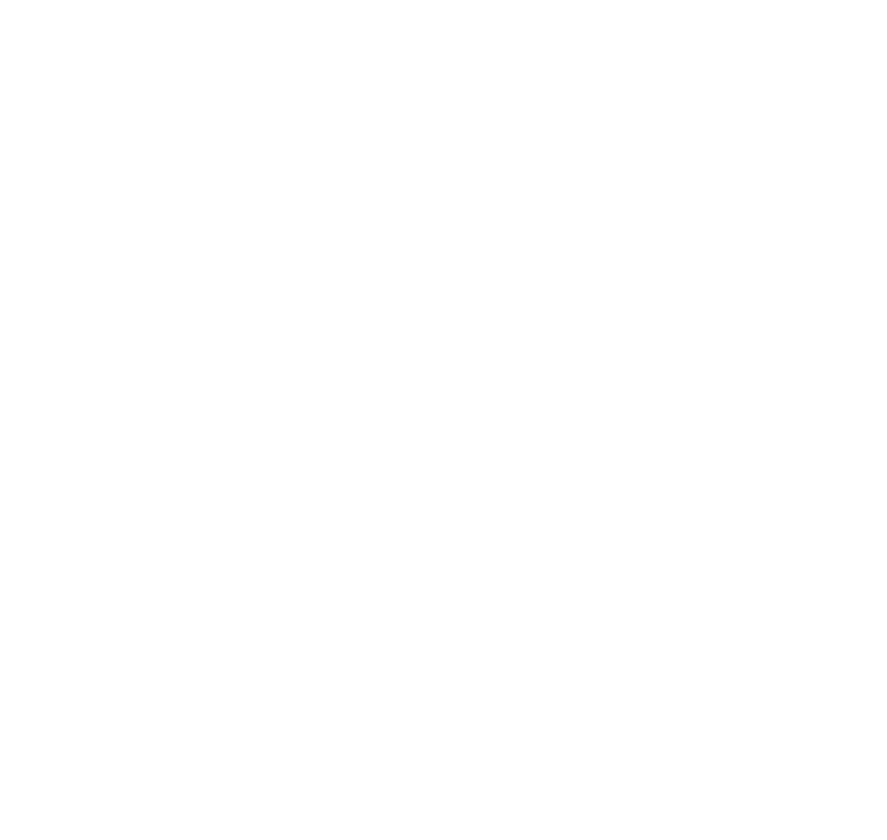
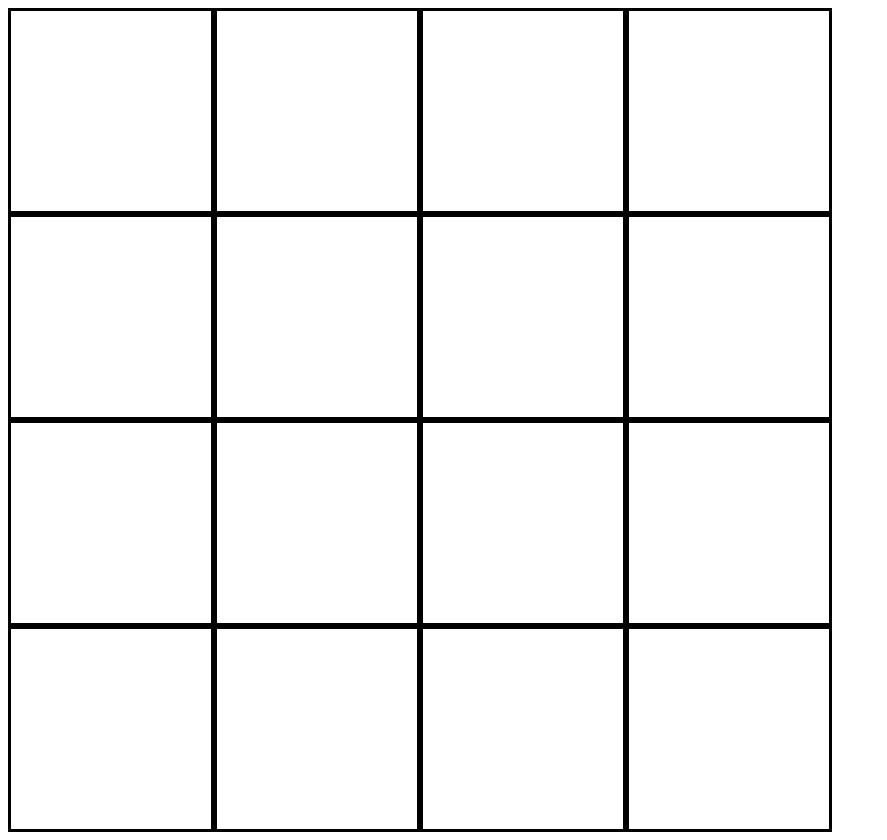
Before and after one commit to Chocol8/odin-etch-a-sketch, a plain HTML site: page index.html in a window 1280 px wide. Shown: the whole page, without its empty margins (0-887 px from the left). Before the commit the page ends 800 px from the top, so only its background shows below. Drawn offline with Linux system fonts and the light colour scheme.

Commit message:
created css file, added css file link to html, created loop for divs

```diff
--- a/index.html
+++ b/index.html
@@ -4,8 +4,8 @@
         <meta charset="utf-8">
         <title>Etch-a-sketch</title>
         <script src="scripts.js" defer></script>
+        <link rel="stylesheet" href="styles.css">
     </head>
     <body>
-
     </body>
 </html>
--- a/scripts.js
+++ b/scripts.js
@@ -0,0 +1,10 @@
+for (let i=1; i<=4; i++){
+    const container = document.createElement("div");
+    container.className = "container";
+    document.body.appendChild(container);
+    for (let j=1; j<=4; j++){
+        const draw = document.createElement("div");
+        draw.className = "draw";
+        container.appendChild(draw);
+    }
+}
--- /dev/null
+++ b/styles.css
@@ -0,0 +1,9 @@
+.draw{
+    border: 3px black solid;
+    min-width: 200px;
+    min-height: 200px;
+}
+
+.container{
+    display:flex;
+}
```
